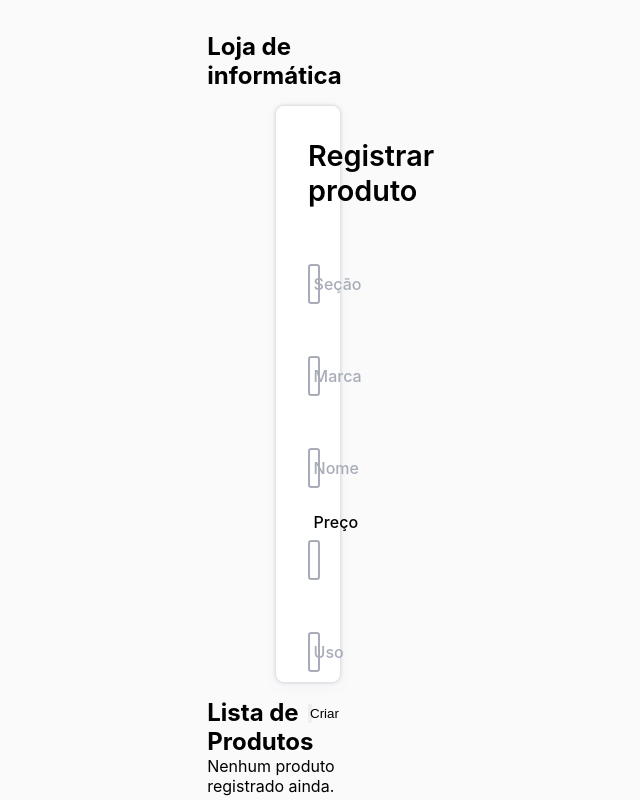
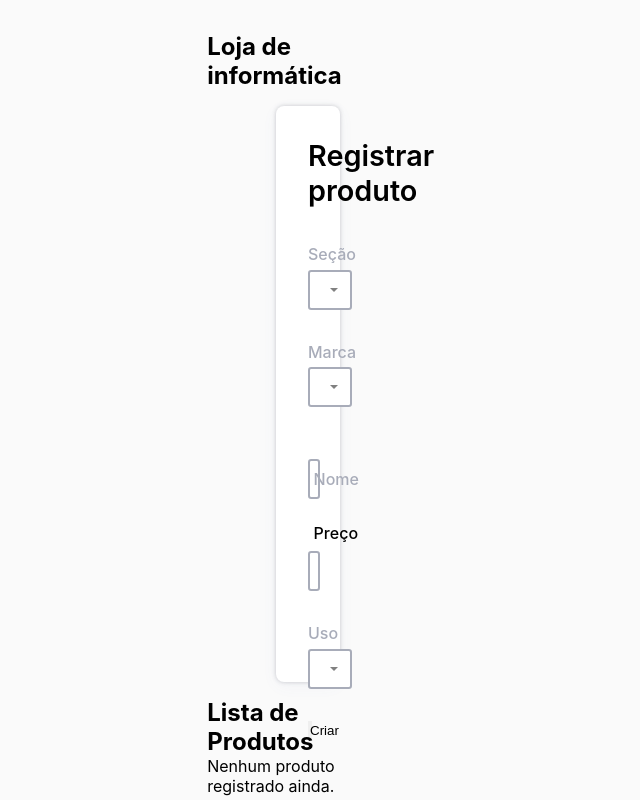
Before and after one commit to GuilhermeAMendes/PW2-Project-I, a React (Vite) app: page / in a window 1280 px wide. Shown: the part 304-1104 px from the top of the page, without its empty margins (332-972 px from the left). Built offline with nearby package versions, Linux system fonts and the light colour scheme.

Commit message:
feat: create placeholder and styles of elements

```diff
--- a/src/components/commons/toolkit/selects/SelectField/index.tsx
+++ b/src/components/commons/toolkit/selects/SelectField/index.tsx
@@ -8,6 +8,7 @@ export const SelectField = ({
   label,
   value,
   options,
+  placeholder,
   changeValue,
 }: SelectFieldProps) => {
   const handleChangeSelectValue = (newValue: string) => {
@@ -18,14 +19,26 @@ export const SelectField = ({
     changeValue(newValue);
   };
 
+  const hasContent = value.trim() !== "";
+
+  const labelClass = `${styles.selectFieldLabel} ${
+    hasContent ? styles.hasContent : ""
+  }`;
+
   return (
     <div className={styles.selectField}>
-      <label className={styles.selectFieldLabel}>{label}</label>
+      <label className={labelClass}>{label}</label>
       <select
+        required
         value={value}
         onChange={(event) => handleChangeSelectValue(event.target.value)}
-        className={styles.selectFieldInput}
+        className={`${styles.selectFieldInput} ${
+          !value ? styles.isPlaceholder : ""
+        }`}
       >
+        <option value="" disabled hidden>
+          {placeholder ? placeholder : "Selecione uma opção"}
+        </option>
         {options.map((element, index) => (
           <option key={index} value={element.value}>
             {element.label}
--- a/src/components/commons/toolkit/selects/SelectField/styles.module.css
+++ b/src/components/commons/toolkit/selects/SelectField/styles.module.css
@@ -13,6 +13,10 @@
 }
 
 .selectField:focus-within .selectFieldLabel {
+  color: var(--black-1000);
+}
+
+.hasContent {
   color: var(--black-1000);
 }
 
@@ -32,6 +36,14 @@
   background-size: 1rem;
 }
 
+.isPlaceholder {
+  color: var(--gray-100);
+}
+
+.selectFieldInput:has(option[disabled]:checked) {
+  color: var(--gray-100);
+}
+
 .selectFieldInput:focus {
   outline: none;
   border-color: var(--black-1000);
--- a/src/components/commons/toolkit/selects/SelectField/types.ts
+++ b/src/components/commons/toolkit/selects/SelectField/types.ts
@@ -7,5 +7,6 @@ export interface SelectFieldProps {
   label: string;
   value: string;
   options: Options;
+  placeholder?: string;
   changeValue: (newValue: string) => void;
 }
--- a/src/features/product/index.tsx
+++ b/src/features/product/index.tsx
@@ -7,10 +7,11 @@ import type { Product } from "./types";
 // Components
 import { DefaultForm } from "@components/commons/toolkit/forms/DefaultForm";
 import TextField from "@components/commons/toolkit/inputs/TextField";
+import NumberField from "@components/commons/toolkit/inputs/NumberField";
+import { SelectField } from "@components/commons/toolkit/selects/SelectField";
 
 // Styles
 import styles from "./styles.module.css";
-import NumberField from "@components/commons/toolkit/inputs/NumberField";
 
 // Constants
 const defaultProduct: Product = {
@@ -39,18 +40,43 @@ export default function Products() {
     setProduct(defaultProduct);
   };
 
+  const stateOptions = [
+    { label: "Novo", value: "New" },
+    { label: "Usado", value: "Used" },
+  ];
+
+  const sectionOptions = [
+    { label: "Computadores", value: "Computers" },
+    { label: "Acessórios", value: "Accessories" },
+    { label: "Impressoras", value: "Printers" },
+    { label: "Jogos", value: "Games" },
+    { label: "Gadgets", value: "Gadgets" },
+  ];
+
+  const brandOptions = [
+    { label: "HP", value: "HP" },
+    { label: "Dell", value: "Dell" },
+    { label: "Positivo", value: "Positivo" },
+    { label: "Asus", value: "Asus" },
+    { label: "Genérico", value: "Generic" },
+  ];
+
   return (
     <section className={styles.section}>
       <h1>Loja de informática</h1>
       <DefaultForm title="Registrar produto" handleSubmit={handleFormSubmit}>
-        <TextField
+        <SelectField
           label="Seção"
-          value={section as string}
+          value={section}
+          options={sectionOptions}
+          placeholder="Selecione uma seção"
           changeValue={(value) => handleChange("section", value)}
         />
-        <TextField
+        <SelectField
           label="Marca"
-          value={brand as string}
+          value={brand}
+          options={brandOptions}
+          placeholder="Selecione uma marca"
           changeValue={(value) => handleChange("brand", value)}
         />
         <TextField
@@ -63,9 +89,10 @@ export default function Products() {
           value={price}
           changeValue={(value) => handleChange("price", value)}
         />
-        <TextField
+        <SelectField
           label="Uso"
-          value={state as string}
+          value={state}
+          options={stateOptions}
           changeValue={(value) => handleChange("state", value)}
         />
         <button type="submit">Criar</button>
```
